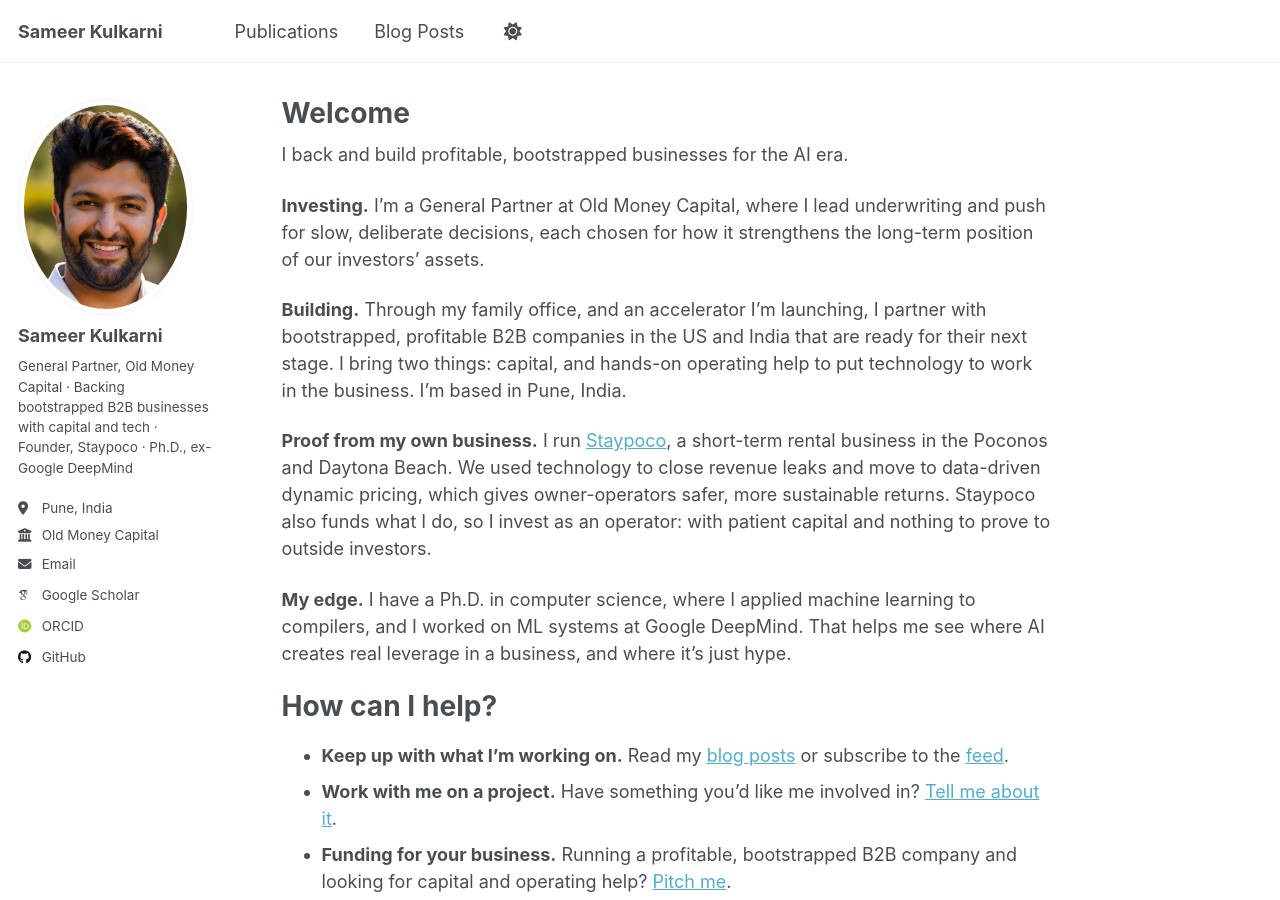
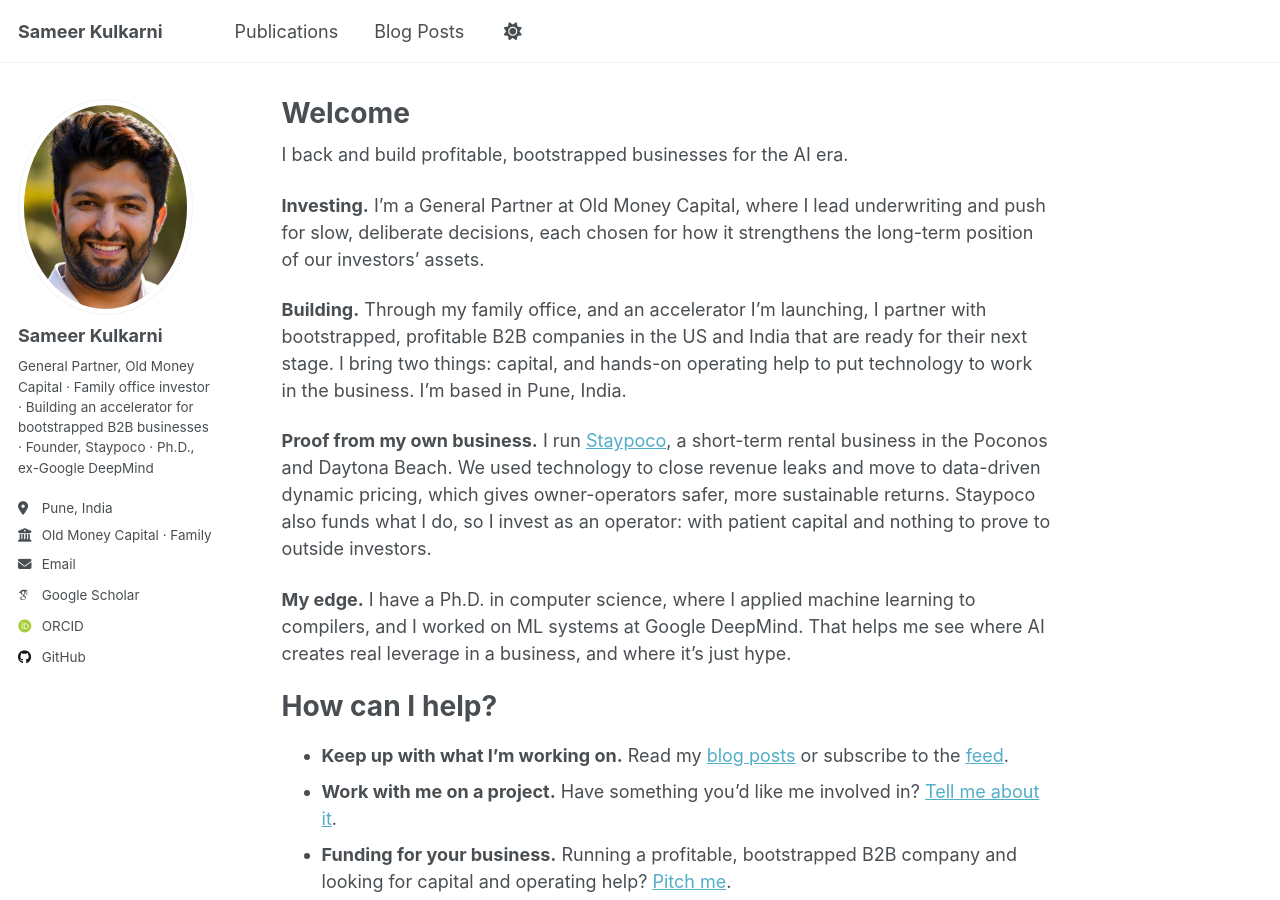
Before and after one commit to sameerkulkarni/sameerkulkarni.github.io, a Jekyll site: the page built from _pages/about.md, in a window 1280 px wide and 900 px high. Built offline with Jekyll 4.4.1, drawn with Linux system fonts in a browser that asks for light colours; some web fonts are replaced.

Commit message:
Restore family office and accelerator in sidebar bio, employer and description
Co-Authored-By: Claude Opus 5.5 <noreply@anthropic.com>
Claude-Session: https://claude.ai/code/session_01NFyscfRmC85wyPpu5cEcn1

```diff
--- a/_config.yml
+++ b/_config.yml
@@ -12,7 +12,7 @@ site_theme               : "default"
 title                    : "Sameer Kulkarni"
 title_separator          : "-"
 name                     : &name "Sameer Kulkarni"
-description              : &description "Sameer Kulkarni is a General Partner at Old Money Capital and invests in and helps scale bootstrapped, profitable B2B businesses in the US and India with capital and hands-on operating help. Founder of Staypoco; Ph.D., ex-Google DeepMind."
+description              : &description "Sameer Kulkarni is a General Partner at Old Money Capital. Through a family office and a new accelerator, Sameer invests in and helps scale bootstrapped, profitable B2B businesses in the US and India with capital and hands-on operating help. Founder of Staypoco; Ph.D., ex-Google DeepMind."
 url                      : https://sameerkulkarni.github.io # the base hostname & protocol for your site e.g. "https://[your GitHub username].github.io" or if you already have some other page hosted on Github then use "https://[your GitHub username].github.io/[Your Repo Name]"
 baseurl                  : "" # the subpath of your site, e.g. "/blog"
 repository               : "sameerkulkarni/sameerkulkarni.github.io"
@@ -25,9 +25,9 @@ author:
   avatar           : "sameer-profile.png"
   name             : "Sameer Kulkarni"
   pronouns         : # example: "he/him"
-  bio              : "General Partner, Old Money Capital · Backing bootstrapped B2B businesses with capital and tech · Founder, Staypoco · Ph.D., ex-Google DeepMind"
+  bio              : "General Partner, Old Money Capital · Family office investor · Building an accelerator for bootstrapped B2B businesses · Founder, Staypoco · Ph.D., ex-Google DeepMind"
   location         : "Pune, India"
-  employer         : "Old Money Capital"
+  employer         : "Old Money Capital · Family office · Accelerator"
   uri              : # URL
   email            : "sameer@thekulkarni.com"
 
```
